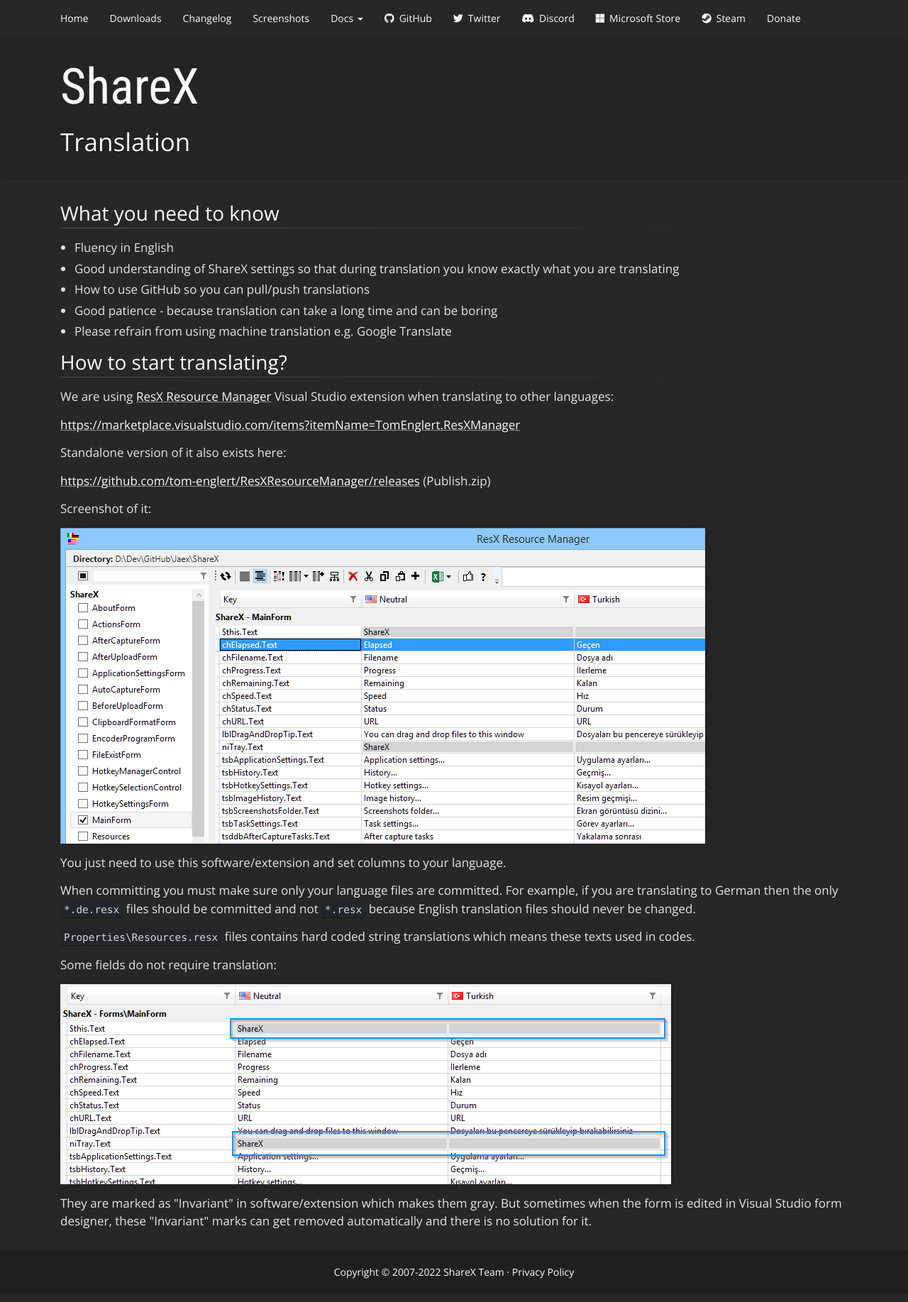
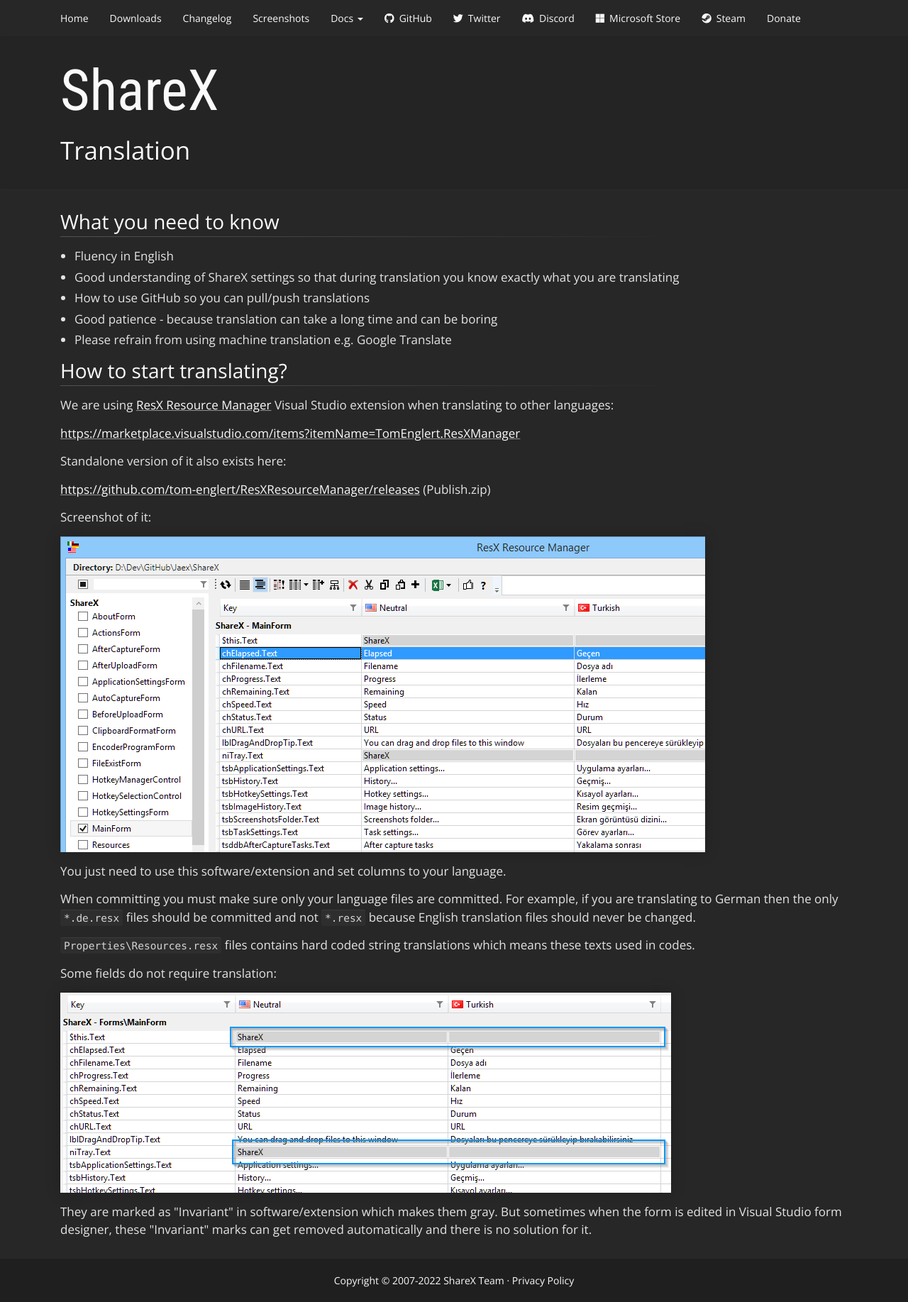
Before and after one commit to ShareX/sharex.github.io, a Jekyll site: the page built from docs/translation.md, in a window 1280 px wide. Shown: the whole page at 71% size. Built offline with Jekyll 4.4.1, drawn with Linux system fonts in a browser that asks for light colours.

Commit message:
Update main.scss

```diff
--- a/css/main.scss
+++ b/css/main.scss
@@ -20,16 +20,16 @@
 
 ::-webkit-scrollbar, ::-webkit-scrollbar-corner {
     width: 15px;
-    background-color: #313642;
+    background-color: $background-highlight;
 }
 
 ::-webkit-scrollbar-thumb {
     background-color: rgba(255, 255, 255, 0.1);
     min-height: 60px;
-    box-shadow: 0px 0px 10px rgba(0, 0, 0, 0.5);
+    box-shadow: 0px 0px 10px rgba(0, 0, 0, 0.4);
 
     &:hover {
-        background-color: rgba(255, 255, 255, 0.2);
+        background-color: rgba(255, 255, 255, 0.15);
     }
 }
 
@@ -186,8 +186,7 @@
     margin-top: 8px;
 
     .tooltip-inner {
-        background-color: $background-alt;
-        box-shadow: 0px 0px 10px rgba(0, 0, 0, 0.1);
+        background-color: $background-highlight;
         padding: 0px;
         max-width: none;
     }
@@ -225,7 +224,7 @@
     padding: $container-padding 0px;
 
     h1 {
-        font-size: 70px;
+        font-size: 80px;
     }
 
     a {
@@ -669,9 +668,9 @@
         margin: 0px;
         font-size: 85%;
         color: #d5d5d6;
-        background-color: #21262d;
+        background-color: $background-highlight;
         border-radius: 3px;
-        box-shadow: 0px 1px 0px rgba(0, 0, 0, 0.4);
+        border-top: 1px solid lighten($background-highlight, 5%);
         word-break: break-word;
     }
 
```
